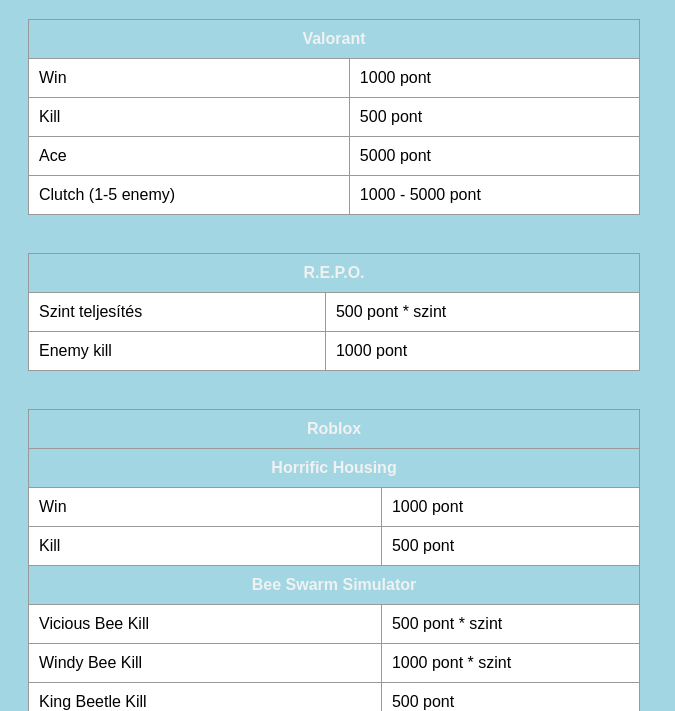
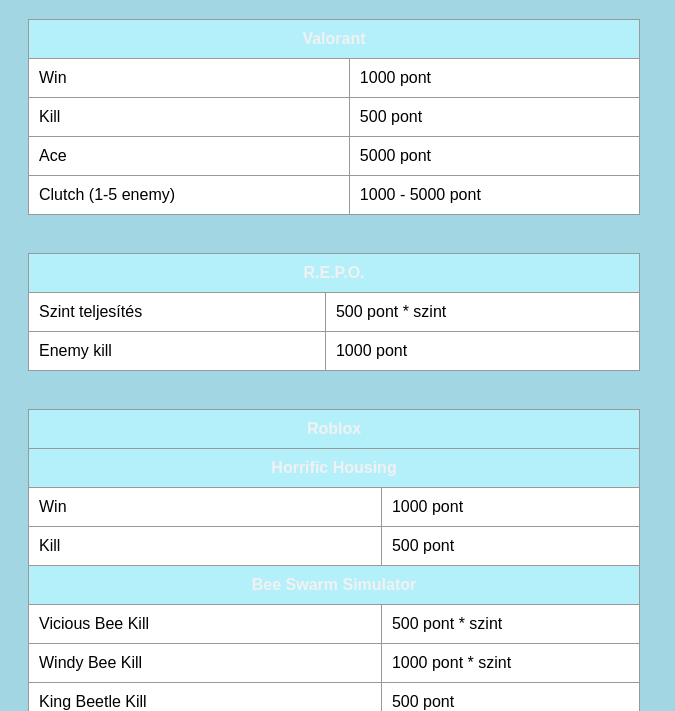
Before and after one commit to Yuusika/aura, a plain HTML site: page index.html in a window 1280 px wide. Shown: the part 89-800 px from the top of the page, without its empty margins (0-675 px from the left). Drawn offline with Linux system fonts and the light colour scheme.

Commit message:
Update index.html

```diff
--- a/index.html
+++ b/index.html
@@ -24,7 +24,7 @@
             text-align: left;
         }
         th {
-            background-color: #A1D6E2;
+            background-color: #b4f0fa;
             text-align: center;
             color: #F1F1F2;
         }
```
